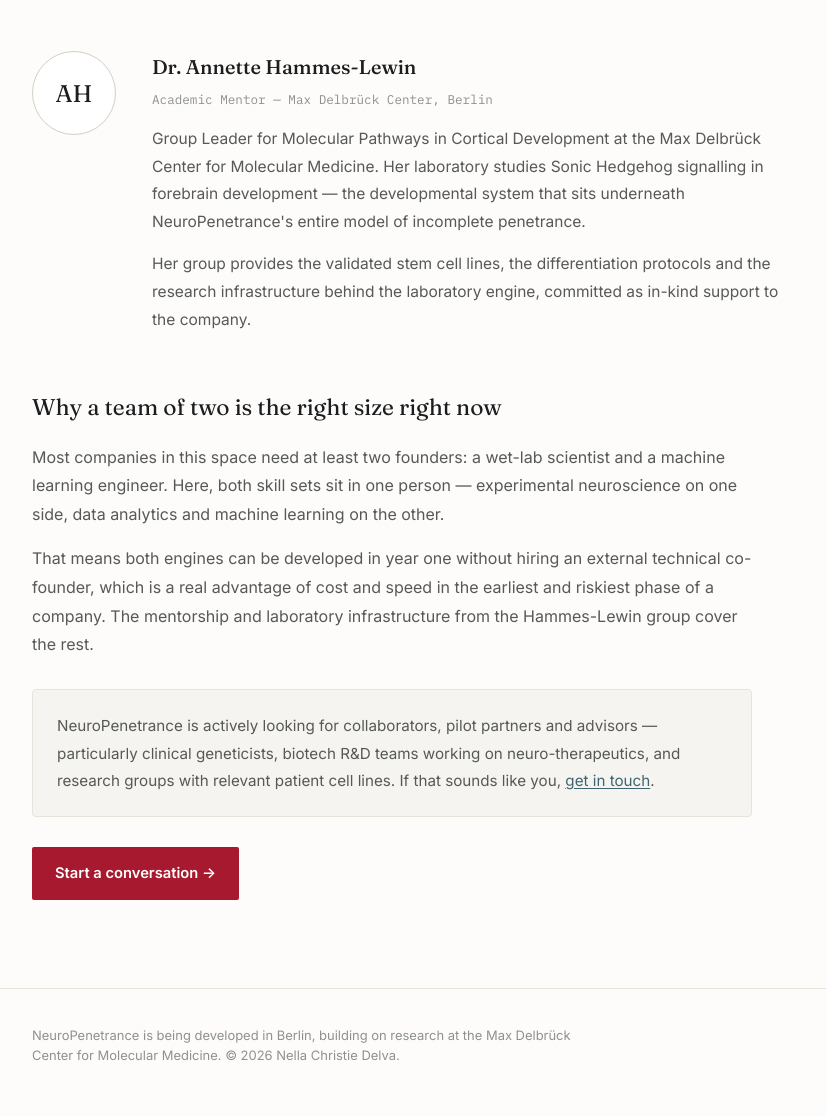
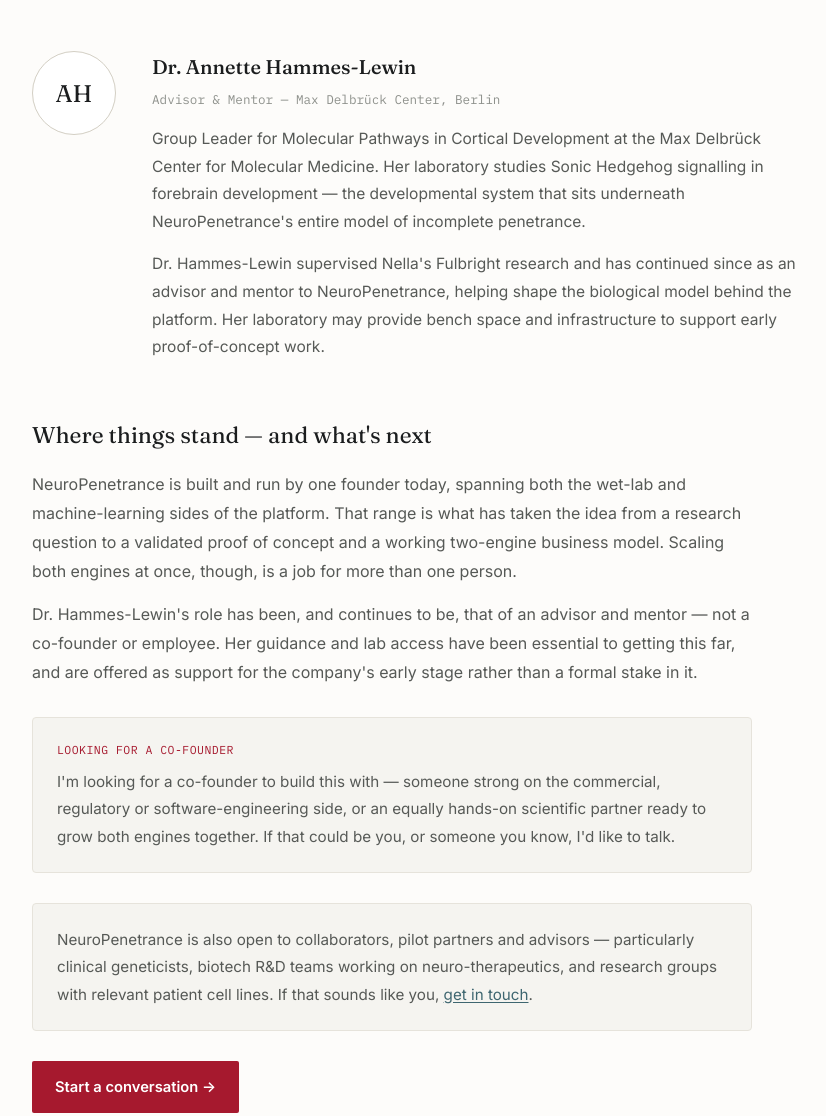
Before and after one commit to nelladelva/neuropenetrance-site, a plain HTML site: page team.html in a window 1280 px wide. Shown: the part 995-2111 px from the top of the page, without its empty margins (80-906 px from the left). Drawn offline with Linux system fonts and the light colour scheme.

Commit message:
Fix team page: solo founder, reframe Dr. Hammes-Lewin as advisor, add co-founder search

```diff
--- a/team.html
+++ b/team.html
@@ -4,7 +4,7 @@
 <meta charset="UTF-8">
 <meta name="viewport" content="width=device-width, initial-scale=1.0">
 <title>Team — NeuroPenetrance</title>
-<meta name="description" content="NeuroPenetrance is built by Nella Christie Delva, PhD — a neuroscientist and data scientist — with Dr. Annette Hammes-Lewin of the Max Delbrück Center as academic mentor.">
+<meta name="description" content="NeuroPenetrance is built by solo founder Nella Christie Delva, PhD — a neuroscientist and data scientist — advised by Dr. Annette Hammes-Lewin of the Max Delbrück Center. Now looking for a co-founder.">
 <link rel="preconnect" href="https://fonts.googleapis.com">
 <link rel="preconnect" href="https://fonts.gstatic.com" crossorigin>
 <link href="https://fonts.googleapis.com/css2?family=Fraunces:opsz,wght@9..144,400;9..144,500;9..144,600&family=Inter:wght@400;500;600&family=IBM+Plex+Mono:wght@400;500&display=swap" rel="stylesheet">
@@ -46,8 +46,8 @@
     <div class="wrap">
       <a href="index.html" class="breadcrumb">← Back to home</a>
       <span class="eyebrow">Team</span>
-      <h1>Two people, both sides of the problem</h1>
-      <p class="lede">NeuroPenetrance needs someone who can work at the lab bench and someone who can build the models. It happens to be the same person — supported by the scientist whose laboratory defined the underlying biology.</p>
+      <h1>One founder, building both sides of the problem</h1>
+      <p class="lede">NeuroPenetrance is led by a solo founder who spans the lab bench and the machine learning — advised by the mentor who helped shape the idea from the start. She's now looking for a co-founder to help take it further.</p>
     </div>
   </div>
 
@@ -69,19 +69,24 @@
         <div class="avatar">AH</div>
         <div>
           <h3>Dr. Annette Hammes-Lewin</h3>
-          <span class="role">Academic Mentor — Max Delbrück Center, Berlin</span>
+          <span class="role">Advisor &amp; Mentor — Max Delbrück Center, Berlin</span>
           <p>Group Leader for Molecular Pathways in Cortical Development at the Max Delbrück Center for Molecular Medicine. Her laboratory studies Sonic Hedgehog signalling in forebrain development — the developmental system that sits underneath NeuroPenetrance's entire model of incomplete penetrance.</p>
-          <p>Her group provides the validated stem cell lines, the differentiation protocols and the research infrastructure behind the laboratory engine, committed as in-kind support to the company.</p>
+          <p>Dr. Hammes-Lewin supervised Nella's Fulbright research and has continued since as an advisor and mentor to NeuroPenetrance, helping shape the biological model behind the platform. Her laboratory may provide bench space and infrastructure to support early proof-of-concept work.</p>
         </div>
       </div>
 
       <div class="article" style="margin-top:56px;">
-        <h2>Why a team of two is the right size right now</h2>
-        <p>Most companies in this space need at least two founders: a wet-lab scientist and a machine learning engineer. Here, both skill sets sit in one person — experimental neuroscience on one side, data analytics and machine learning on the other.</p>
-        <p>That means both engines can be developed in year one without hiring an external technical co-founder, which is a real advantage of cost and speed in the earliest and riskiest phase of a company. The mentorship and laboratory infrastructure from the Hammes-Lewin group cover the rest.</p>
+        <h2>Where things stand — and what's next</h2>
+        <p>NeuroPenetrance is built and run by one founder today, spanning both the wet-lab and machine-learning sides of the platform. That range is what has taken the idea from a research question to a validated proof of concept and a working two-engine business model. Scaling both engines at once, though, is a job for more than one person.</p>
+        <p>Dr. Hammes-Lewin's role has been, and continues to be, that of an advisor and mentor — not a co-founder or employee. Her guidance and lab access have been essential to getting this far, and are offered as support for the company's early stage rather than a formal stake in it.</p>
 
         <div class="callout">
-          <p>NeuroPenetrance is actively looking for collaborators, pilot partners and advisors — particularly clinical geneticists, biotech R&amp;D teams working on neuro-therapeutics, and research groups with relevant patient cell lines. If that sounds like you, <a href="contact.html" class="inline">get in touch</a>.</p>
+          <span class="callout-label">Looking for a co-founder</span>
+          <p>I'm looking for a co-founder to build this with — someone strong on the commercial, regulatory or software-engineering side, or an equally hands-on scientific partner ready to grow both engines together. If that could be you, or someone you know, I'd like to talk.</p>
+        </div>
+
+        <div class="callout">
+          <p>NeuroPenetrance is also open to collaborators, pilot partners and advisors — particularly clinical geneticists, biotech R&amp;D teams working on neuro-therapeutics, and research groups with relevant patient cell lines. If that sounds like you, <a href="contact.html" class="inline">get in touch</a>.</p>
         </div>
 
         <div class="btn-row">
```
Also changed, not shown: contact.html (+1 -0 lines), index.html (+1 -1 lines), platform.html (+1 -1 lines).
